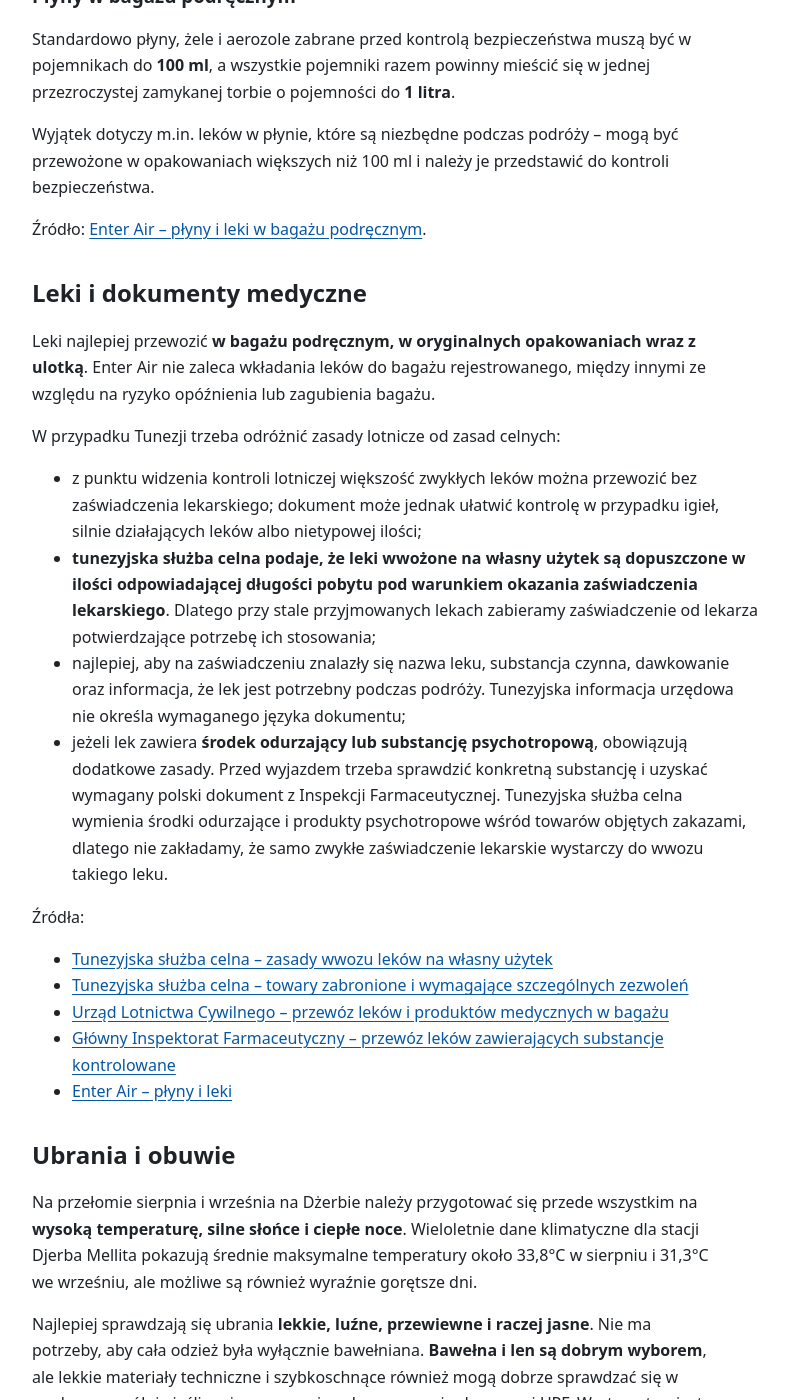
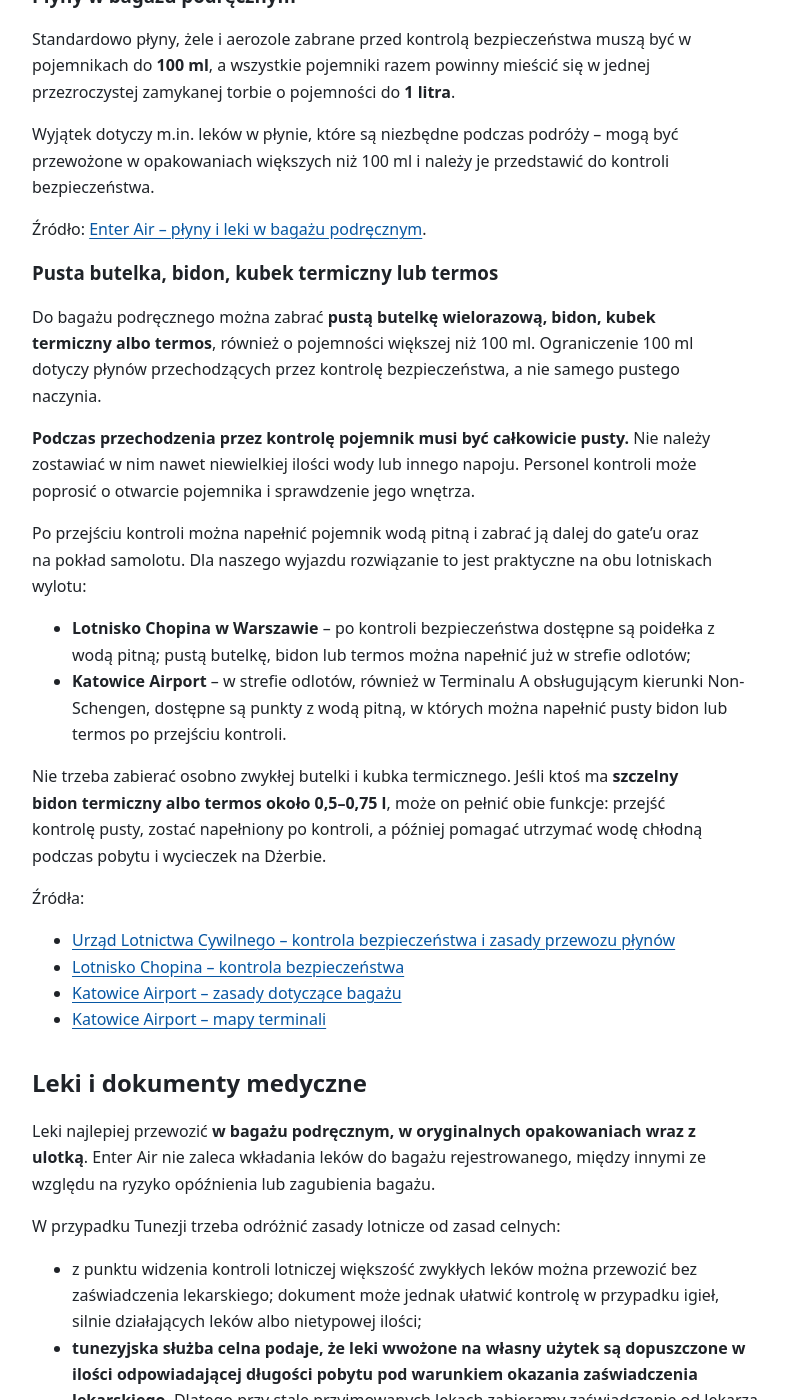
Before and after one commit to rotnicki/djerba-2026, a Jekyll site: the page built from co-zabrac.md, in a window 1280 px wide and 1400 px high, scrolled down 2173 px. Shown: the whole window, without its empty margins (32-820 px from the left). Built offline with Jekyll 4.4.1, drawn with Linux system fonts in a browser that asks for light colours; our own code applies the rules of GitHub Pages for plain Markdown files.

Commit message:
Połącz zalecenia o bidonie i kubku termicznym

```diff
--- a/co-zabrac.md
+++ b/co-zabrac.md
@@ -60,6 +60,26 @@ Standardowo płyny, żele i aerozole zabrane przed kontrolą bezpieczeństwa mus
 Wyjątek dotyczy m.in. leków w płynie, które są niezbędne podczas podróży – mogą być przewożone w opakowaniach większych niż 100 ml i należy je przedstawić do kontroli bezpieczeństwa.
 
 Źródło: [Enter Air – płyny i leki w bagażu podręcznym](https://help.enterair.pl/faq-plyny-i-leki/).
+
+### Pusta butelka, bidon, kubek termiczny lub termos
+
+Do bagażu podręcznego można zabrać **pustą butelkę wielorazową, bidon, kubek termiczny albo termos**, również o pojemności większej niż 100 ml. Ograniczenie 100 ml dotyczy płynów przechodzących przez kontrolę bezpieczeństwa, a nie samego pustego naczynia.
+
+**Podczas przechodzenia przez kontrolę pojemnik musi być całkowicie pusty.** Nie należy zostawiać w nim nawet niewielkiej ilości wody lub innego napoju. Personel kontroli może poprosić o otwarcie pojemnika i sprawdzenie jego wnętrza.
+
+Po przejściu kontroli można napełnić pojemnik wodą pitną i zabrać ją dalej do gate'u oraz na pokład samolotu. Dla naszego wyjazdu rozwiązanie to jest praktyczne na obu lotniskach wylotu:
+
+- **Lotnisko Chopina w Warszawie** – po kontroli bezpieczeństwa dostępne są poidełka z wodą pitną; pustą butelkę, bidon lub termos można napełnić już w strefie odlotów;
+- **Katowice Airport** – w strefie odlotów, również w Terminalu A obsługującym kierunki Non-Schengen, dostępne są punkty z wodą pitną, w których można napełnić pusty bidon lub termos po przejściu kontroli.
+
+Nie trzeba zabierać osobno zwykłej butelki i kubka termicznego. Jeśli ktoś ma **szczelny bidon termiczny albo termos około 0,5–0,75 l**, może on pełnić obie funkcje: przejść kontrolę pusty, zostać napełniony po kontroli, a później pomagać utrzymać wodę chłodną podczas pobytu i wycieczek na Dżerbie.
+
+Źródła:
+
+- [Urząd Lotnictwa Cywilnego – kontrola bezpieczeństwa i zasady przewozu płynów](https://ulc.gov.pl/prawa-pasazera/poradnik-dla-pasazerow/kontrola-bezpieczenstwa)
+- [Lotnisko Chopina – kontrola bezpieczeństwa](https://airportchopin.com/pl/info/kontrola-bezpieczenstwa)
+- [Katowice Airport – zasady dotyczące bagażu](https://www.katowice-airport.com/pl/dla-pasazera/przed-podroza/bagaz)
+- [Katowice Airport – mapy terminali](https://www.katowice-airport.com/pl/dla-pasazera/mapy-terminali)
 
 ## Leki i dokumenty medyczne
 
```
